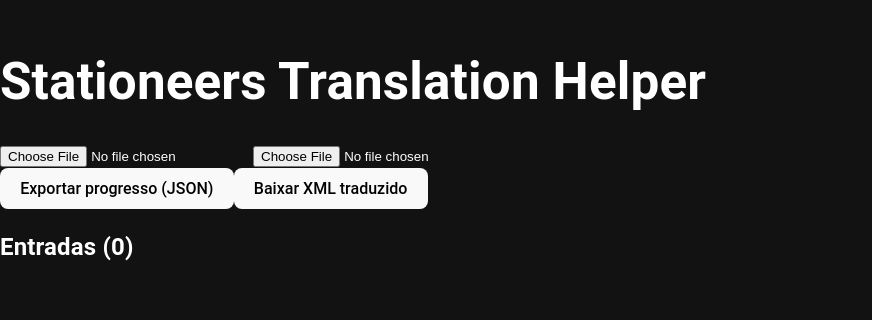
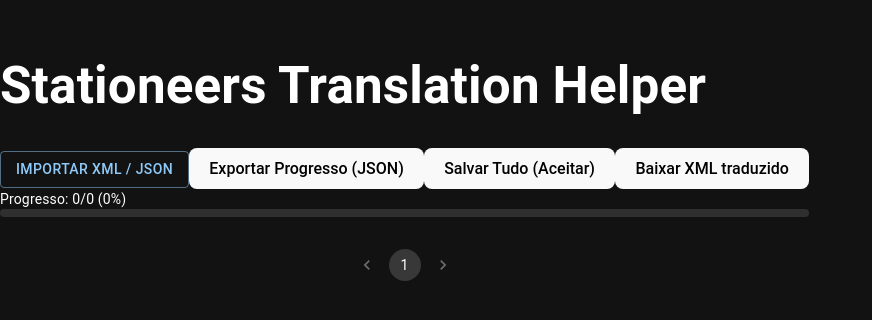
Before and after one commit to Pesterenan/stationeers-translation-helper, a React (Vite) app: page / in a window 1280 px wide. Shown: the part 248-568 px from the top of the page, without its empty margins (0-872 px from the left). Built offline with nearby package versions, Linux system fonts and the light colour scheme.

Commit message:
feat: organizing into more components and applying styles

```diff
--- a/src/App.tsx
+++ b/src/App.tsx
@@ -1,71 +1,135 @@
-import React, { useState } from "react";
-import { parseStationeersXml, buildTranslatedStationeersXml } from "./lib/xmlParser";
-import { readFileAsText, downloadFile } from "./lib/fileHelpers";
+import React from "react";
+import LinearProgress, { linearProgressClasses } from "@mui/material/LinearProgress";
+import Typography from "@mui/material/Typography";
+
+import {
+  parseStationeersXml,
+  buildTranslatedStationeersXml,
+} from "./lib/xmlParser";
+import { downloadFile } from "./lib/fileHelpers";
 import type { Entry } from "./types";
-import TranslationCard from "./components/TranslationCard";
+import {
+  updateTranslation as updateTranslationHelper,
+  acceptTranslation,
+} from "./lib/entryHelpers";
+
+import FileImporter from "./components/FileImporter";
+import CardsGrid from "./components/CardsGrid";
+
+import { Box, useTheme } from "@mui/material";
 
 export default function App() {
-  const [entries, setEntries] = useState<Entry[]>([]);
-  const [xmlDoc, setXmlDoc] = useState<XMLDocument | null>(null);
-  const [metadata, setMetadata] = useState<{ name?: string; code?: string; font?: string }>({});
+  const theme = useTheme();
+  const [entries, setEntries] = React.useState<Entry[]>([]);
+  const [xmlDoc, setXmlDoc] = React.useState<XMLDocument | null>(null);
+  const [page, setPage] = React.useState<number>(1);
 
-  async function onXmlFile(file: File) {
-    const txt = await readFileAsText(file);
-    const { entries: parsedEntries, xmlDocument, metadata } = parseStationeersXml(txt);
-    setEntries(parsedEntries);
+  const savedCount = entries.filter((e) => e.status === "saved").length;
+  const total = entries.length;
+  const percent = total === 0 ? 0 : Math.round((savedCount / total) * 100);
+
+  const onXml = (text: string) => {
+    const { entries: parsedEntries, xmlDocument } = parseStationeersXml(text);
+    // inicial status/savedTranslation vazio
+    const initialized = parsedEntries.map((e) => ({
+      ...e,
+      savedTranslation: undefined,
+      status: "unchanged" as Entry["status"],
+    }));
+    setEntries(initialized);
     setXmlDoc(xmlDocument);
-    setMetadata(metadata);
-  }
+    setPage(1);
+  };
 
-  function updateTranslationByKey(key: string, value: string) {
-    setEntries(prev => prev.map(e => e.key === key ? { ...e, translation: value } : e));
-  }
+  const onProgressJson = (jsonText: string) => {
+    const obj = JSON.parse(jsonText);
+    const translations: Record<string, string> = obj.translations ?? obj;
+    setEntries((prev) =>
+      prev.map((e) => {
+        const saved = translations[e.key];
+        if (saved != null) {
+          return {
+            ...e,
+            savedTranslation: saved,
+            translation: saved,
+            status: saved ? "saved" : "unchanged",
+          };
+        }
+        return e;
+      }),
+    );
+  };
 
-  function exportProgressJson() {
-    // Mapeia por key para re-hidratar facilmente
-    const data = {
-      metadata,
-      translations: entries.reduce<Record<string, string | undefined>>((acc, e) => {
-        acc[e.key] = e.translation;
-        return acc;
-      }, {}),
-    };
-    downloadFile("progress.json", JSON.stringify(data, null, 2), "application/json;charset=utf-8");
-  }
+  const handleChange = (key: string, value: string) => {
+    setEntries((prev) =>
+      prev.map((e) => (e.key === key ? updateTranslationHelper(e, value) : e)),
+    );
+  };
 
-  function importProgressJson(file: File) {
-    readFileAsText(file).then(txt => {
-      const obj = JSON.parse(txt);
-      const translations = obj.translations ?? {};
-      setEntries(prev => prev.map(e => ({ ...e, translation: translations[e.key] ?? e.translation })));
-    });
-  }
+  const handleAccept = (key: string) => {
+    setEntries((prev) =>
+      prev.map((e) => (e.key === key ? acceptTranslation(e) : e)),
+    );
+  };
 
-  function downloadTranslatedXml() {
+  const handleExportProgress = () => {
+    const translations = entries.reduce<Record<string, string>>((acc, e) => {
+      if (e.savedTranslation) acc[e.key] = e.savedTranslation;
+      return acc;
+    }, {});
+    downloadFile(
+      "progress.json",
+      JSON.stringify({ translations }, null, 2),
+      "application/json;charset=utf-8",
+    );
+  };
+
+  const handleSaveAll = () => {
+    // marca todos edited como saved
+    setEntries((prev) =>
+      prev.map((e) => (e.status === "edited" ? acceptTranslation(e) : e)),
+    );
+  };
+
+  const handleDownloadTranslatedXml = () => {
     if (!xmlDoc) return alert("Nenhum XML carregado");
     const xml = buildTranslatedStationeersXml(xmlDoc, entries);
     downloadFile("translated.xml", xml, "text/xml;charset=utf-8");
-  }
+  };
 
   return (
     <div>
       <h1>Stationeers Translation Helper</h1>
-      <div>
-        <input type="file" accept=".xml" onChange={e => e.target.files && onXmlFile(e.target.files[0])} />
-        <input type="file" accept=".json" onChange={e => e.target.files && importProgressJson(e.target.files[0])} />
-      </div>
+      <FileImporter onXml={onXml} onProgressJson={onProgressJson} />
+      {/* botões de salvar/exportar */}
+      <button onClick={handleExportProgress}>Exportar Progresso (JSON)</button>
+      <button onClick={handleSaveAll}>Salvar Tudo (Aceitar)</button>
+      <button onClick={handleDownloadTranslatedXml}>
+        Baixar XML traduzido
+      </button>
 
-      <div>
-        <button onClick={exportProgressJson}>Exportar progresso (JSON)</button>
-        <button onClick={downloadTranslatedXml}>Baixar XML traduzido</button>
-      </div>
+      {/* <div> */}
+      {/*   <button onClick={exportProgressJson}>Exportar progresso (JSON)</button> */}
+      {/*   <button onClick={downloadTranslatedXml}>Baixar XML traduzido</button> */}
+      {/* </div> */}
 
-      <div>
-        <h2>Entradas ({entries.length})</h2>
-        {entries.map(e => (
-          <TranslationCard key={e.id} entry={e} onChange={updateTranslationByKey} />
-        ))}
-      </div>
+        <Box sx={{ mb: 2 }}>
+          <Typography variant="body2">{`Progresso: ${savedCount}/${total} (${percent}%)`}</Typography>
+          <LinearProgress variant="determinate" value={percent} sx={{
+          height: 8,
+        borderRadius: 4,
+        backgroundColor: theme.palette.action.disabledBackground,
+        [`& .${linearProgressClasses.bar}`]: {
+            borderRadius: 4,
+          }}}/>
+        </Box>
+      <CardsGrid
+        entries={entries}
+        page={page}
+        onPageChange={setPage}
+        onChange={handleChange}
+        onAccept={handleAccept}
+      />
     </div>
   );
 }
--- /dev/null
+++ b/src/components/CardsGrid.tsx
@@ -0,0 +1,59 @@
+import React from "react";
+import Pagination from "@mui/material/Pagination";
+import Box from "@mui/material/Box";
+import Grid from "@mui/material/Grid";
+import TranslationCard from "./TranslationCard";
+import { type Entry } from "../types";
+
+type Props = {
+  entries: Entry[];
+  pageSize?: number;
+  page: number;
+  onPageChange: (newPage: number) => void;
+  onChange: (key: string, value: string) => void;
+  onAccept: (key: string) => void;
+};
+
+const CardsGrid: React.FC<Props> = ({
+  entries,
+  pageSize = 20,
+  page,
+  onPageChange,
+  onChange,
+  onAccept,
+}) => {
+  const totalPages = Math.max(1, Math.ceil(entries.length / pageSize));
+  const start = (page - 1) * pageSize;
+  const slice = entries.slice(start, start + pageSize);
+
+  return (
+    <Box>
+      <Grid container>
+        {slice.map((e) => (
+          <Grid
+            key={e.id}
+            padding={1}
+            flexGrow={1}
+            size={{ xs: 12, sm: 6, md: 4, lg: 3 }}
+          >
+            <TranslationCard
+              entry={e}
+              onChange={onChange}
+              onAccept={onAccept}
+            />
+          </Grid>
+        ))}
+      </Grid>
+
+      <Box sx={{ display: "flex", justifyContent: "center", mt: 2 }}>
+        <Pagination
+          count={totalPages}
+          page={page}
+          onChange={(_, p) => onPageChange(p)}
+        />
+      </Box>
+    </Box>
+  );
+};
+
+export default CardsGrid;
--- /dev/null
+++ b/src/components/FileImporter.tsx
@@ -0,0 +1,45 @@
+import React,  { type ChangeEvent } from "react";
+import Button from "@mui/material/Button";
+import { readFileAsText } from "../lib/fileHelpers";
+
+type Props = {
+  onXml: (fileText: string, fileName?: string) => void;
+  onProgressJson: (jsonText: string) => void;
+};
+
+const FileImporter: React.FC<Props> = ({ onXml, onProgressJson }) => {
+  const handleFile = async (e: ChangeEvent<HTMLInputElement>) => {
+    const file = e.target.files?.[0];
+    if (!file) return;
+    const text = await readFileAsText(file);
+    const name = file.name.toLowerCase();
+    if (name.endsWith(".xml") || file.type === "text/xml") {
+      onXml(text, file.name);
+    } else if (name.endsWith(".json") || file.type === "application/json" || name.endsWith(".progress")) {
+      onProgressJson(text);
+    } else {
+      // fallback: tentar detectar conteúdo
+      try {
+        const parsed = JSON.parse(text);
+        if (parsed && typeof parsed === "object") {
+          onProgressJson(text);
+        } else {
+          alert("Tipo de arquivo desconhecido.");
+        }
+      } catch {
+        alert("Tipo de arquivo desconhecido. Use .xml ou .json");
+      }
+    }
+    // limpar input para permitir re-upload do mesmo arquivo
+    e.currentTarget.value = "";
+  };
+
+  return (
+    <label>
+      <input type="file" accept=".xml,.json,application/xml,application/json" onChange={handleFile} style={{ display: "none" }} />
+      <Button variant="outlined" component="span">Importar XML / JSON</Button>
+    </label>
+  );
+};
+
+export default FileImporter;
--- a/src/components/TranslationCard.tsx
+++ b/src/components/TranslationCard.tsx
@@ -1,42 +1,91 @@
-import React from "react";
+import React, { useState } from "react";
 import type { Entry } from "../types";
 import Card from "@mui/material/Card";
 import CardContent from "@mui/material/CardContent";
 import Typography from "@mui/material/Typography";
 import TextField from "@mui/material/TextField";
-import Box from "@mui/material/Box";
+import Grid from "@mui/material/Grid";
+import Button from "@mui/material/Button";
+import { alpha, useTheme } from "@mui/material/styles";
 
 type Props = {
   entry: Entry;
   onChange: (key: string, value: string) => void;
+  onAccept: (key: string) => void;
 };
 
-export default function TranslationCard({ entry, onChange }: Props) {
+const TranslationCard: React.FC<Props> = ({ entry, onChange, onAccept }) => {
+  const theme = useTheme();
+  const [translation, setTranslation] = useState(entry.translation ?? "");
+
+  const backgroundColor =
+    entry.status === "edited"
+      ? alpha(
+          theme.palette.warning.main,
+          theme.palette.mode === "dark" ? 0.2 : 0.15,
+        )
+      : entry.status === "saved"
+        ? alpha(
+            theme.palette.success.main,
+            theme.palette.mode === "dark" ? 0.2 : 0.15,
+          )
+        : "transparent";
+
   return (
-    <Card variant="outlined" sx={{ mb: 2 }}>
+    <Card
+      variant="elevation"
+      sx={{ backgroundColor, transition: "background-color 0.2s ease" }}
+    >
       <CardContent>
-        <Typography variant="body2">
+        <Grid flexWrap="nowrap">
+          <Typography component="span" fontWeight="bold" variant="body2">
             ID:
-          <Typography variant="caption" color="text.secondary" padding={1}>
+          </Typography>{" "}
+          <Typography
+            color="warning"
+            component="span"
+            fontStyle="italic"
+            variant="caption"
+          >
             {entry.key}
           </Typography>
-        </Typography>
-        <Typography variant="body2">
+        </Grid>
+
+        <Grid flexWrap="nowrap">
+          <Typography component="span" fontWeight="bold" variant="body2">
             Original:
-          <Typography variant="caption" paddingInline={2}>
+          </Typography>{" "}
+          <Typography component="span" variant="caption" paddingInline={2}>
             {entry.original}
           </Typography>
-        </Typography>
-        <Box sx={{ mt: 2 }}>
+        </Grid>
+
+        <Grid alignItems="center" container flexWrap="nowrap" marginTop={1}>
+          <Grid flexGrow={1}>
             <TextField
               fullWidth
               label="Tradução"
-            value={entry.translation ?? ""}
-            onChange={(e) => onChange(entry.key, e.target.value)}
+              value={translation}
+              onChange={(e) => setTranslation(e.target.value)}
+              onBlur={() => onChange(entry.key, translation)}
               size="small"
             />
-        </Box>
+          </Grid>
+
+          <Grid paddingLeft={1}>
+            <Button
+              size="small"
+              fullWidth
+              variant="contained"
+              onClick={() => onAccept(entry.key)}
+            >
+              Aceitar
+            </Button>
+          </Grid>
+        </Grid>
       </CardContent>
     </Card>
   );
-}
+};
+
+export default TranslationCard;
--- /dev/null
+++ b/src/lib/entryHelpers.ts
@@ -0,0 +1,23 @@
+import type { Entry } from "../types";
+
+/** Calcula status a partir dos campos */
+export const computeStatus = (e: Entry): Entry["status"] => {
+  if (e.savedTranslation && e.translation === e.savedTranslation) return "saved";
+  if (e.translation != null && e.translation !== "" && e.translation !== e.original) return "edited";
+  return "unchanged";
+};
+
+/** Atualiza a tradução (edição local) */
+export const updateTranslation = (e: Entry, newValue: string): Entry => {
+  const updated = { ...e, translation: newValue };
+  updated.status = computeStatus(updated);
+  return updated;
+};
+
+/** Marca como salvo/aceito (usado ao "aceitar" por card ou ao exportar progresso) */
+export const acceptTranslation = (e: Entry): Entry => {
+  const savedTranslation = e.translation ?? "";
+  const updated = { ...e, savedTranslation, translation: e.translation, status: computeStatus({ ...e, savedTranslation }) };
+  updated.status = computeStatus(updated);
+  return updated;
+};
--- a/src/types.ts
+++ b/src/types.ts
@@ -1,6 +1,10 @@
+export type EntryStatus = "unchanged"| "edited"| "saved";
+
 export interface Entry {
   id: string;
   key: string;
   original: string;
   translation?: string;
+  savedTranslation?: string;
+  status?: EntryStatus
 }
```
Lines whose indentation alone changed are shown as unchanged.
